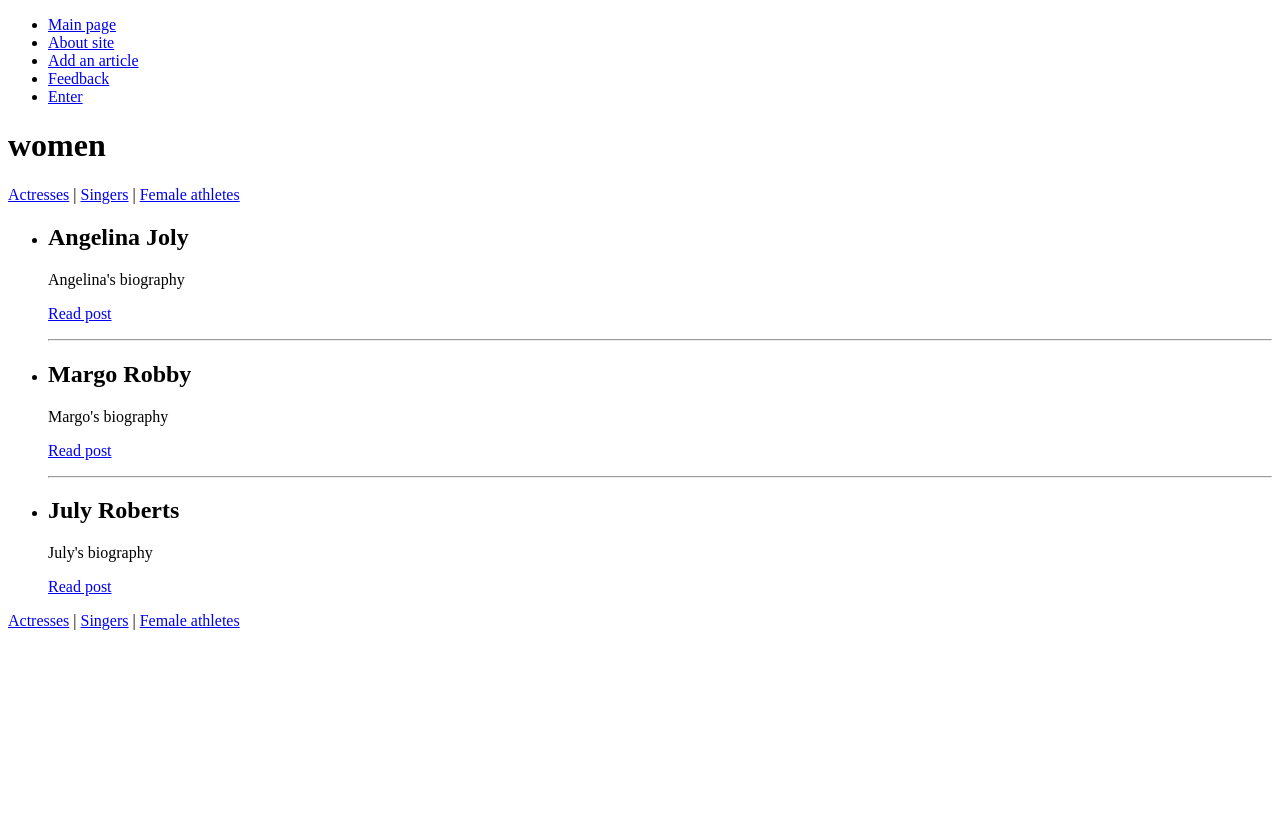
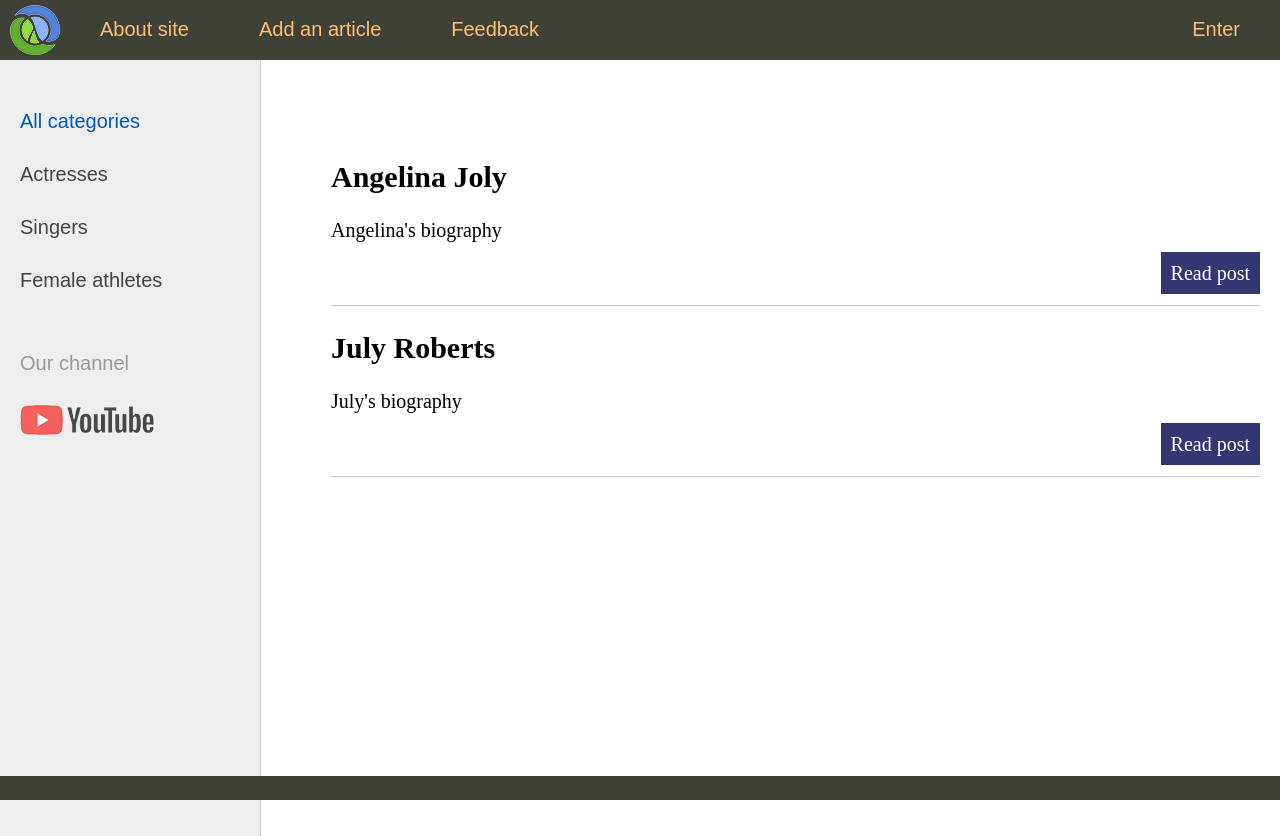
Before and after one commit to Paul-Starodub/site_women, a Django app: page / in a window 1280 px wide. Before the commit the page ends 630 px from the top, so only its background shows below. Run offline with Django 5.2, Linux system fonts and the light colour scheme.

Commit message:
update base.html & index.html

```diff
--- a/templates/base.html
+++ b/templates/base.html
@@ -1,25 +1,59 @@
+{% load static %}
 <!DOCTYPE html>
 <html lang="en">
 <head>
-  <meta charset="UTF-8">
-  <title>{{ title }}</title>
+	<title>{{title}}</title>
+	<link type="text/css" href="{% static 'women/css/styles.css' %}" rel="stylesheet" />
+	<meta http-equiv="Content-Type" content="text/html; charset=utf-8">
+	<link rel="shortcut icon" href="{% static 'women/images/main.ico' %}" type="image/x-icon"/>
+	<meta name="viewport" content="width=device-width, initial-scale=1.0">
 </head>
 <body>
-   <ul>
-      <li>
-         <a href="{% url 'women:home' %}">Main page</a>
-      </li>
-      {% for m in menu %}
-         {% if not forloop.last %}
-            <li>
-         {% else %}
-            <li class="last-related">
-         {% endif %}
-               <a href="{% url m.url_name %}">{{ m.title }}</a>
-            </li>
-      {% endfor %}
-   </ul>
-  {% block content %}
-  {% endblock %}
+<table class="table-page" border=0 cellpadding="0" cellspacing="0">
+<tr><td valign=top>
+{% block mainmenu %}
+		<div class="header">
+			<ul id="mainmenu" class="mainmenu">
+			<li class="logo"><a href="{% url 'women:home' %}"><div class="logo"></div></a></li>
+{% for m in menu %}
+	{% if not forloop.last %}<li>{% else %}<li class="last">{% endif %}
+		<a href="{% url m.url_name %}">{{m.title}}</a></li>
+{% endfor %}
+			</ul>
+			<div class="clear"></div>
+		</div>
+{% endblock mainmenu %}
+
+
+<table class="table-content" border=0 cellpadding="0" cellspacing="0">
+<tr>
+	<td valign="top" class="left-chapters">
+	<ul id="leftchapters">
+		<li class="selected">All categories</li>
+		<li><a href="#">Actresses</a></li>
+		<li><a href="#">Singers</a></li>
+		<li><a href="#">Female athletes</a></li>
+		<li class="share">
+		<p>Our channel</p>
+		<a class="share-yt" href="https://www.youtube.com/channel/UCkMWrirEKmuLdjK1MkXj5Hg" target="_blank" rel="nofollow"></a>
+		</li>
+	</ul>
+</td>
+<td valign="top" class="content">
+	{% block breadcrumbs %}
+	{% endblock %}
+
+	<div class="content-text">
+{% block content %}
+{% endblock %}
+	</div>
+
+</td></tr></table>
+</td></tr>
+<tr><td valign=top>
+	<div id="footer">
+		<p></p>
+	</div>
+</td></tr></table>
 </body>
 </html>
--- a/women/templates/women/index.html
+++ b/women/templates/women/index.html
@@ -1,24 +1,17 @@
-{%  extends 'base.html' %}
+{% extends 'base.html' %}
 
 {% block content %}
-
-   <h1>{{ title }}</h1>
-
-   {% include 'women/includes/nav.html' %}
-
-   <ul>
-      {% for p in posts %}
-         <li>
-            <h2>{{ p.title }}</h2>
-            <p>{{ p.content }}</p>
-            <p><a href="{% url 'women:post' p.id %}">Read post</a></p>
-            {% if not forloop.last %}
-            <hr>
-            {% endif %}
-         </li>
-      {% endfor %}
-   </ul>
-
-   {% include 'women/includes/nav.html' %}
-
+<ul class="list-articles">
+	{% for p in posts %}
+	{% if p.is_published %}
+			<li><h2>{{p.title}}</h2>
+    {% autoescape off %}
+	{{p.content|linebreaks|truncatewords:40}}
+    {% endautoescape %}
+			<div class="clear"></div>
+			<p class="link-read-post"><a href="{% url 'women:post' p.id %}">Read post</a></p>
+			</li>
+	{% endif %}
+	{% endfor %}
+</ul>
 {% endblock %}
```
